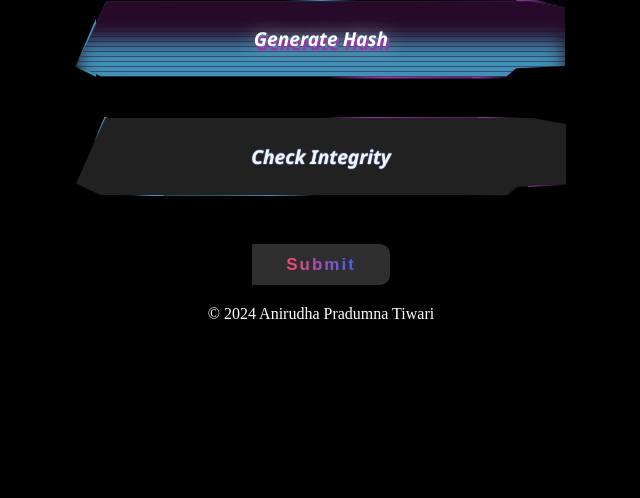
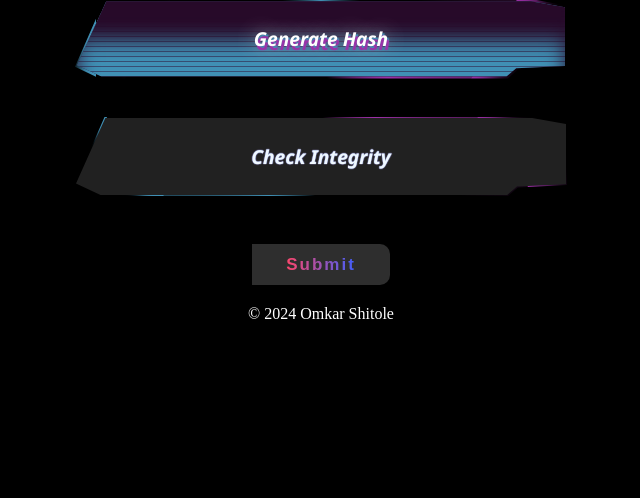
Before and after one commit to Omkarr16/Document-Integrity-Checker, a Flask app: page /home in a window 1280 px wide. Shown: the part 272-770 px from the top of the page, without its empty margins (319-959 px from the left). Run offline with Flask 3, Linux system fonts and the light colour scheme.

Commit message:
Update home.html

```diff
--- a/templates/home.html
+++ b/templates/home.html
@@ -37,7 +37,7 @@
         </div>
     </form>
     <div class="copyright">
-        &copy 2024 Anirudha Pradumna Tiwari
+        &copy 2024 Omkar Shitole
     </div>
 </body>
 </html>
```
